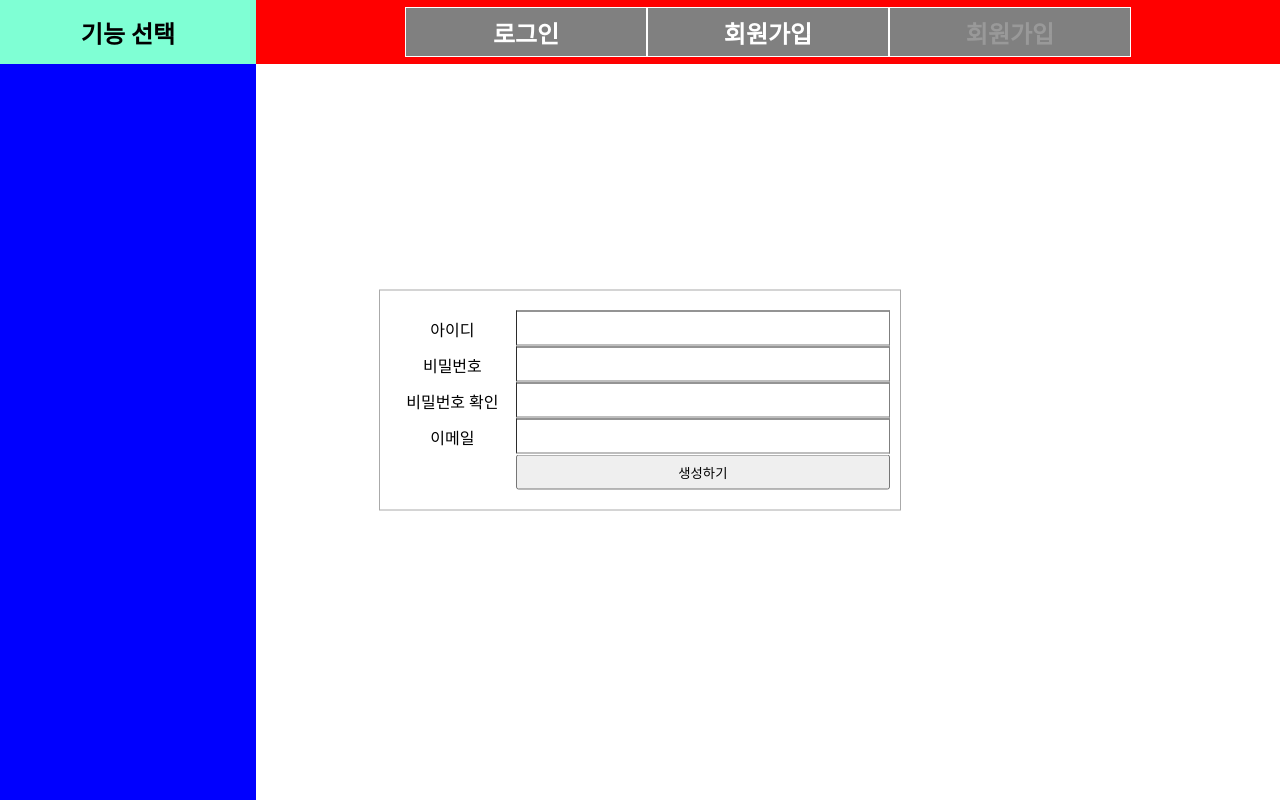
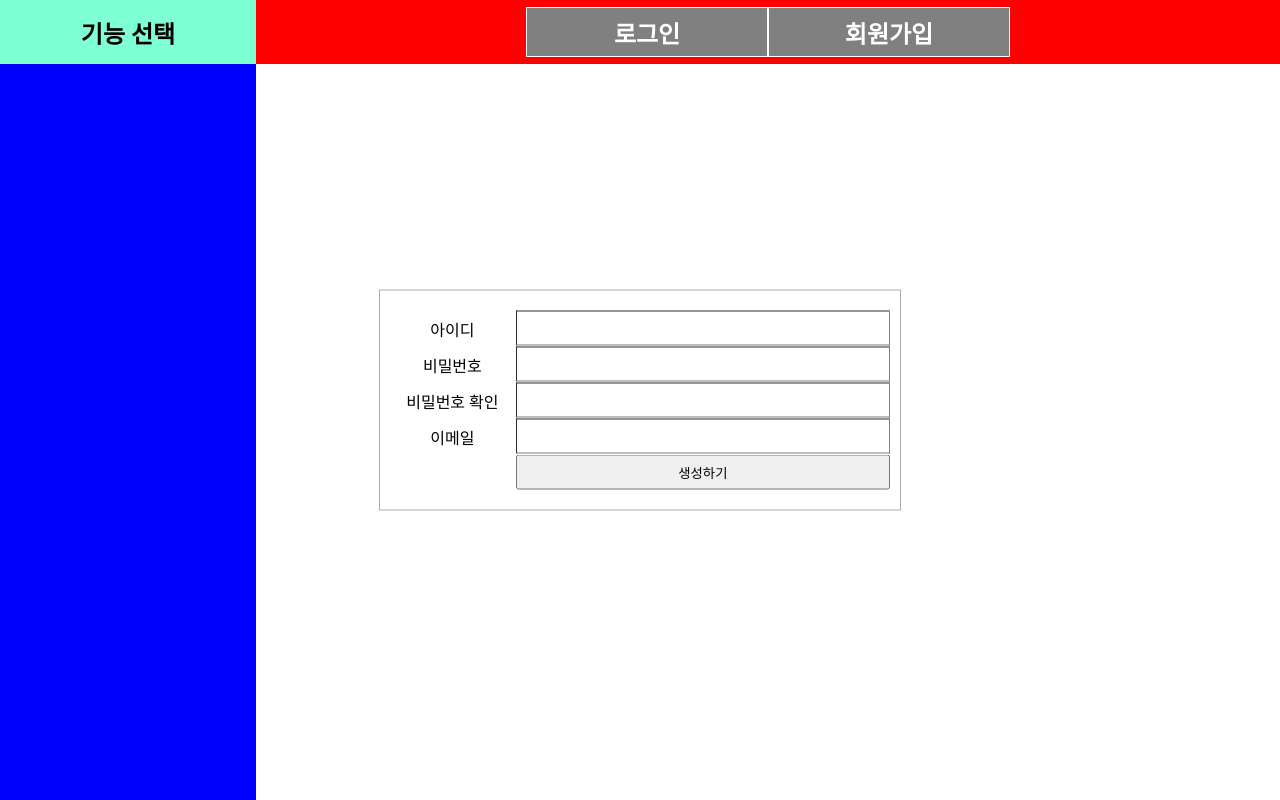
Before and after one commit to saibie/djangoEssentials, a Django app: page /account/signup/ in a window 1280 px wide. Run offline with Django 4.2, Linux system fonts and the light colour scheme.

Commit message:
Update base.html

```diff
--- a/templates/base.html
+++ b/templates/base.html
@@ -24,8 +24,6 @@
                 <a class="base-button" href="{% url 'account:login' %}">로그인</a>
                 <a class="base-button" href="{% url 'account:signup' %}">회원가입</a>
                 {% endif %}
-
-                <div class="base-button disabled">회원가입</div>
             </div>
             <div class="left-controllers">
             </div>
```
